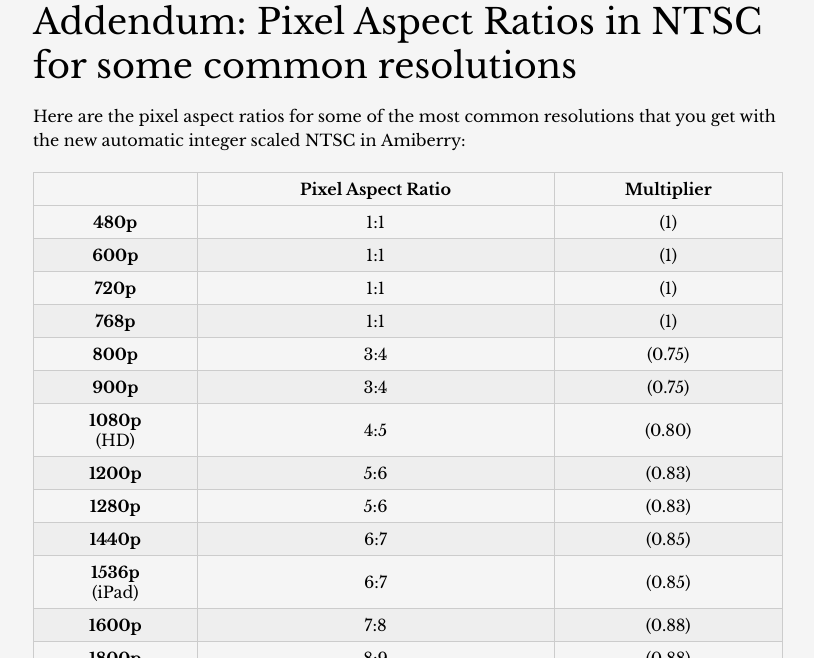
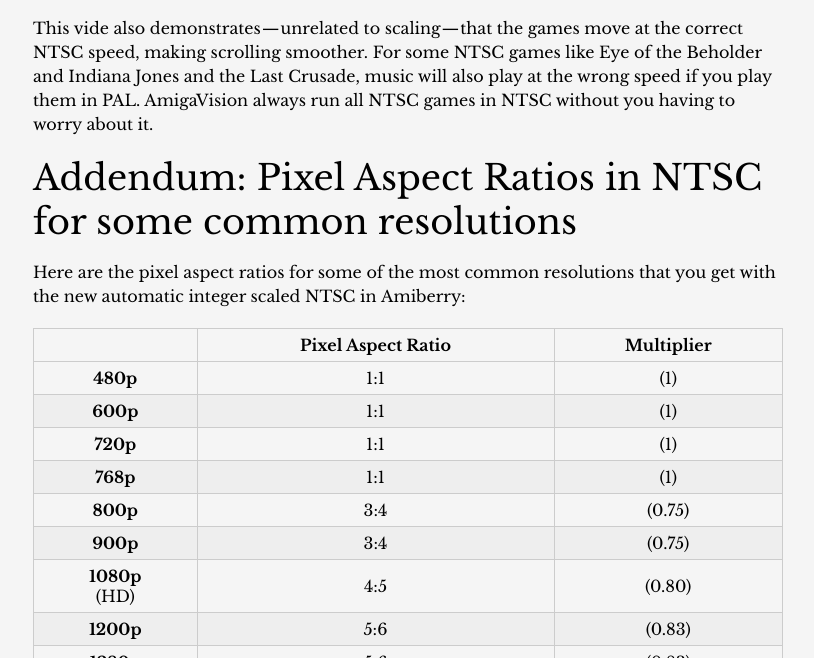
Before and after one commit to amigavision/amigavision.github.io, a Jekyll site: the page built from ntsc.md, in a window 1280 px wide and 900 px high, scrolled down 1574 px, cut to the strip 242-900 px from the top of the window. Shown: the whole strip, without its empty margins (232-1046 px from the left). Built offline with Jekyll 4.4.1, drawn with Linux system fonts in a browser that asks for light colours.

Commit message:
Add note about speed and music

```diff
--- a/ntsc.md
+++ b/ntsc.md
@@ -40,6 +40,7 @@
   >
 </iframe>
 
+This vide also demonstrates — unrelated to scaling — that the games move at the correct NTSC speed, making scrolling smoother. For some NTSC games like Eye of the Beholder and Indiana Jones and the Last Crusade, music will also play at the wrong speed if you play them in PAL. AmigaVision always run all NTSC games in NTSC without you having to worry about it.
 
 ## Addendum: Pixel Aspect Ratios in NTSC for some common resolutions
 
```
